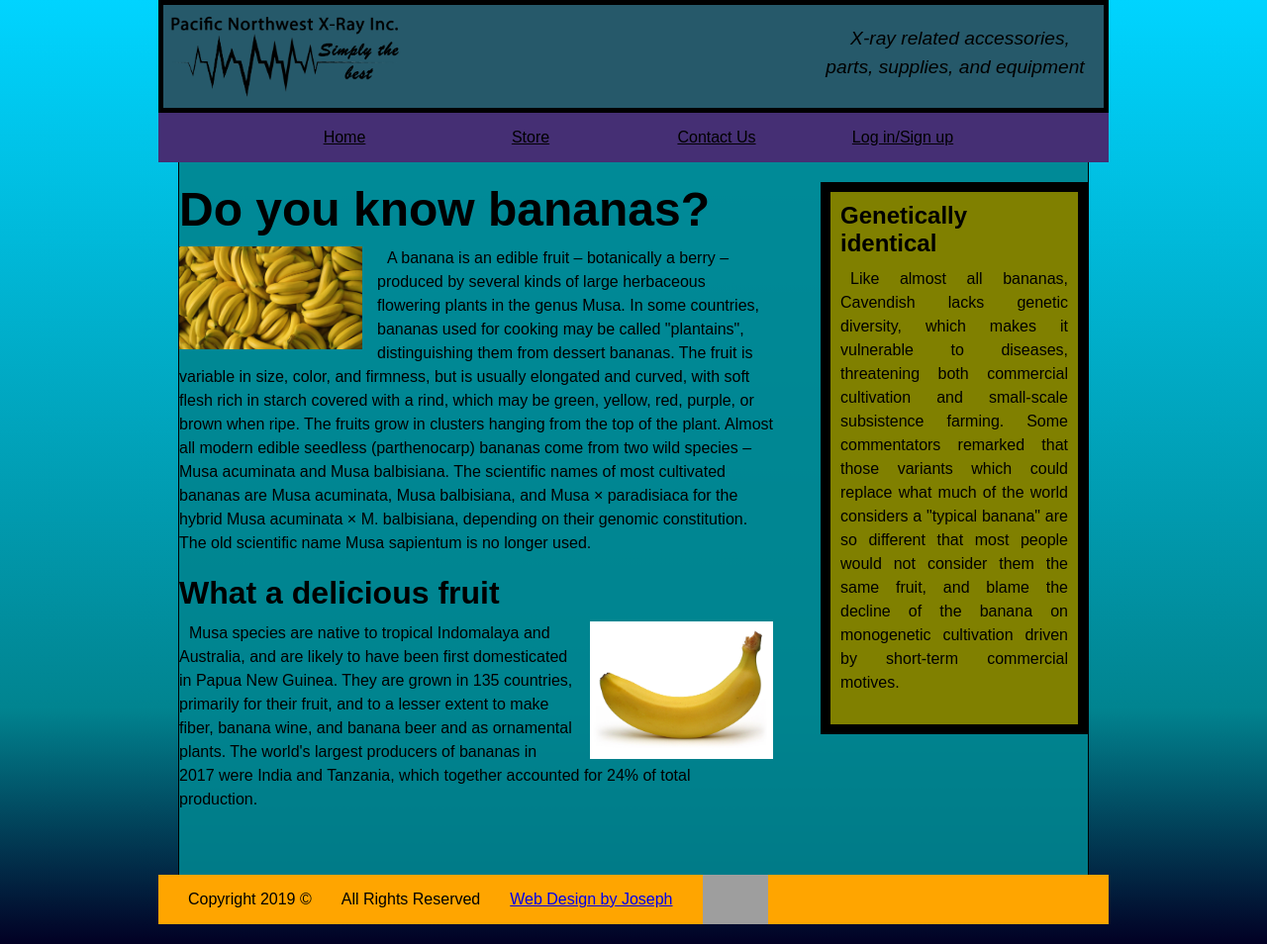
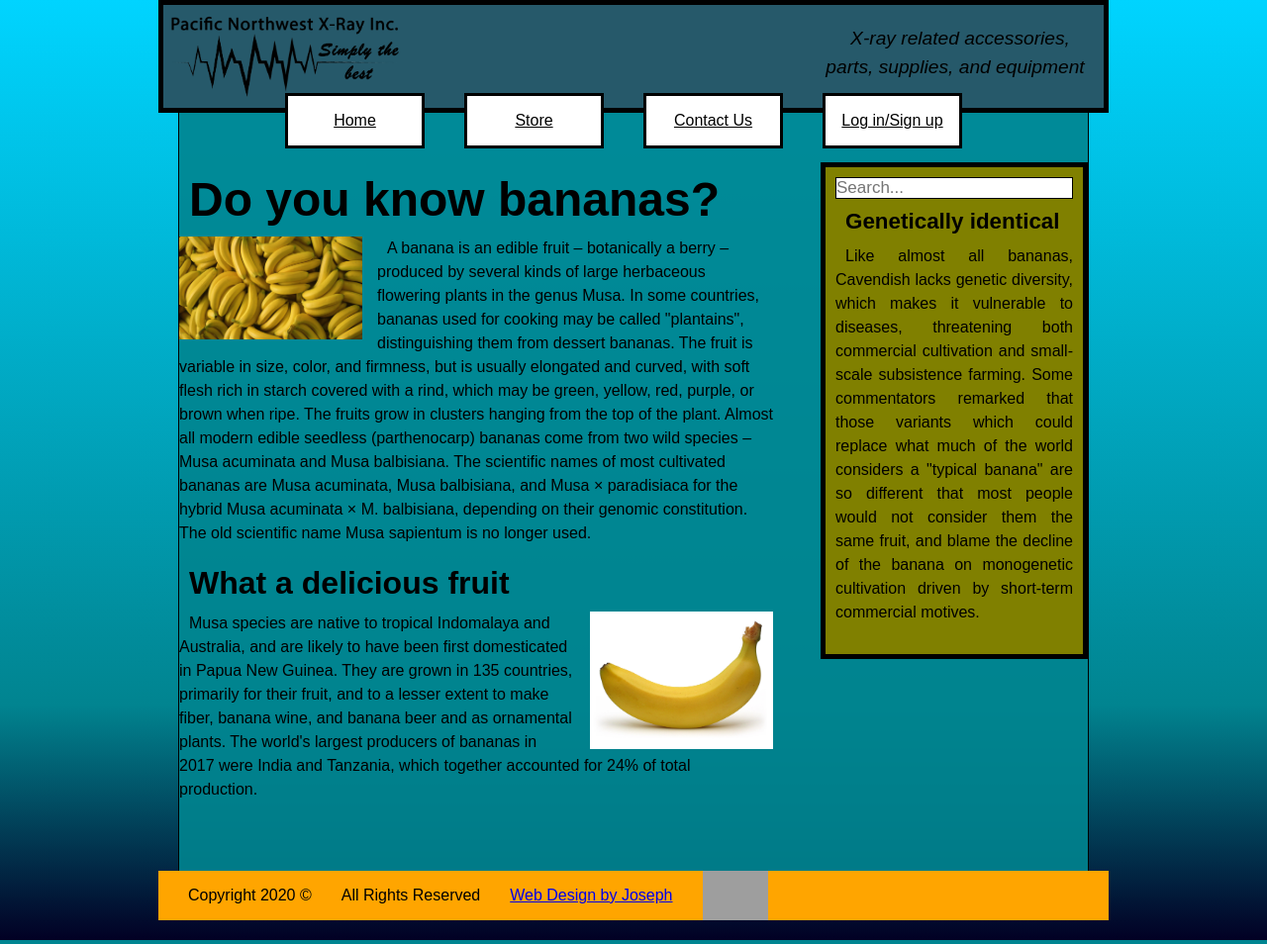
Before and after one commit to jvansandt/pnwx, a PHP site: page / in a window 1280 px wide. Shown: the whole page at 99% size. Run offline with PHP 8.4, Linux system fonts and the light colour scheme; grey boxes are pictures that could not be loaded.

Commit message:
nav bar boxes, search bar

```diff
--- a/css/styles.css
+++ b/css/styles.css
@@ -17,10 +17,10 @@ div#outerwrapper {
 div#innerwrapper {
     width: 920px;
     min-height: 720px;
-    margin: 0 20px;
+    margin: 0px 20px 0px 20px;
     background: rgba( 1, 132, 144, .9);
     overflow: hidden;
-    padding: 20px 0;
+    padding: 50px 0;
     border-left: 1px black solid;
     border-right: 1px black solid;
 }
@@ -76,8 +76,7 @@ header div.right p {
     height: 100px;
 }
 nav {
-    background: #452F74;
-    height: 50px;
+    height: 0px;
     line-height: 50px;
 /*    same height and line-height to center vertically*/
     width: 100%;
@@ -94,8 +93,13 @@ nav ul {
 nav li {
     float: left;
     text-align: center;
-    width: 20%;
+    width: 15%;
 /*    20% sets list to cover 100% of width with 5 items*/
+    border: 3px solid black;
+    margin-top: -20px;
+    background: white;
+    margin-left: 20px;
+    margin-right: 20px;
 }
 nav a {
     color: black;
@@ -115,7 +119,7 @@ aside {
     background: olive;
     width: 270px;
     padding: 10px;
-    border: 10px solid black;
+    border: 5px solid black;
 }
 .right {
     float: right;
@@ -125,6 +129,14 @@ aside {
 }
 aside p {
     text-align: justify;
+}
+/* Style the search box inside the navigation bar */
+input[type=text] {
+  width: 100%;
+  padding: 0px;
+  border: 1px solid black;
+  margin: 0 auto;
+  font-size: 17px;
 }
 footer {
     line-height: 50px; /*same as height will center it*/
@@ -159,7 +171,7 @@ img.bigimage {
     display: block;
 }
 h1, h2, h3 {
-    margin-bottom: 10px;
+    margin: 10px;
 }
 h1 {
     font-size: 3em;
@@ -168,7 +180,7 @@ h2 {
     font-size: 2em;
 }
 h3 {
-    font-size: 1.5em;
+    font-size: 1.4em;
 }
 p {
     margin-bottom: 20px;
--- a/index.html
+++ b/index.html
@@ -11,6 +11,7 @@
 <![endif]-->
 
 <link href="css/styles.css" type="text/css" rel="stylesheet">
+<link rel="stylesheet" href="https://cdnjs.cloudflare.com/ajax/libs/font-awesome/4.7.0/css/font-awesome.min.css">
 
 </head>
 
@@ -38,13 +39,14 @@
             <p>Musa species are native to tropical Indomalaya and Australia, and are likely to have been first domesticated in Papua New Guinea. They are grown in 135 countries, primarily for their fruit, and to a lesser extent to make fiber, banana wine, and banana beer and as ornamental plants. The world's largest producers of bananas in 2017 were India and Tanzania, which together accounted for 24% of total production.</p>
         </main>
         <aside>
+            <div class="searchbar"><input type="text" placeholder="Search..."></div>
             <h3>Genetically identical</h3>
             <p>Like almost all bananas, Cavendish lacks genetic diversity, which makes it vulnerable to diseases, threatening both commercial cultivation and small-scale subsistence farming. Some commentators remarked that those variants which could replace what much of the world considers a "typical banana" are so different that most people would not consider them the same fruit, and blame the decline of the banana on monogenetic cultivation driven by short-term commercial motives.</p>
         </aside>
     </div>
         <footer>
             <ul>
-                <li>Copyright 2019 &copy;</li>
+                <li>Copyright 2020 &copy;</li>
                 <li>All Rights Reserved</li>
                 <li><a href="../index.html">Web Design by Joseph</a></li>
                 <li><a href="http://validator.w3.org/check?uri=referer"><img id="valid" src="../images/valid.png" alt="validation badge"></a></li>
```
